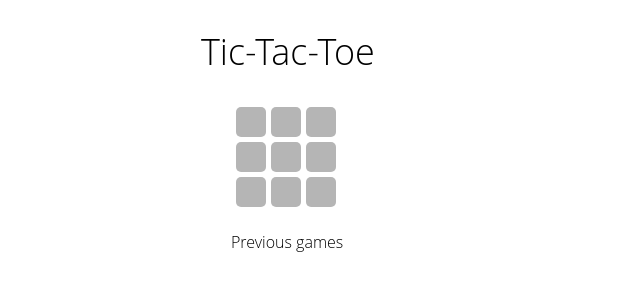
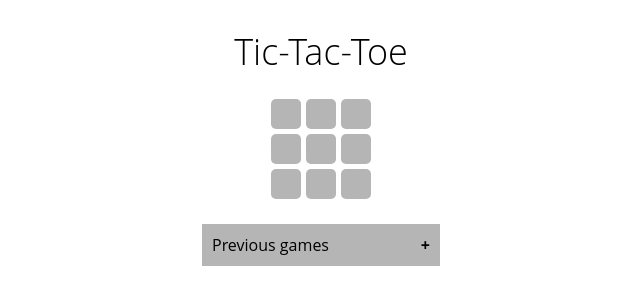
Before and after one commit to eatoncns/ttt_react, a React (Create React App) app: page / in a window 1280 px wide. Shown: the top 304 px of the page, without its empty margins (319-959 px from the left). Built offline with nearby package versions, Linux system fonts and the light colour scheme; the HTML template or start-up script is replaced by a standard one.

Commit message:
Update styling to center elements

```diff
--- a/src/components/Board.css
+++ b/src/components/Board.css
@@ -1,5 +1,6 @@
 .board {
-  margin-bottom: 22px;
+  width: 110px;
+  margin: 22px auto;
 }
 
 .row {
--- /dev/null
+++ b/src/components/History.css
@@ -0,0 +1,34 @@
+.Collapsible {
+  margin-top: 22px;
+}
+.Collapsible__trigger {
+  display: block;
+  font-weight: 400;
+  position: relative;
+  border: 1px solid white;
+  padding: 10px;
+  background: #b5b5b5;
+}
+
+.Collapsible__trigger.is-open, .Collapsible__trigger:hover {
+  background-color: #707070;
+}
+
+.Collapsible__trigger:after {
+  content: '\002B';
+  font-weight: bold;
+  position: absolute;
+  right: 10px;
+  top: 10px;
+  display: block;
+}
+
+.Collapsible__trigger.is-open:after {
+  content: "\2212";
+}
+
+.Collapsible__contentInner {
+  padding: 10px;
+  border: 1px solid $lightGrey;
+  border-top: 0;
+}
--- a/src/components/HistoryComponent.js
+++ b/src/components/HistoryComponent.js
@@ -1,5 +1,6 @@
 import React, { Component } from 'react';
 import Collapsible from 'react-collapsible';
+import './History.css';
 
 class HistoryComponent extends Component {
   render() {
--- /dev/null
+++ b/src/components/Result.css
@@ -0,0 +1,7 @@
+.result {
+  width: 150px;
+  margin: auto;
+}
+.result p {
+  text-align: center;
+}
--- a/src/components/Result.js
+++ b/src/components/Result.js
@@ -1,6 +1,7 @@
 import React from 'react';
 import PropTypes from 'prop-types';
 import { ResultLogic } from 'ttt/ResultLogic';
+import './Result.css';
 
 function Result(props) {
   if (!ResultLogic.isGameOver(props.marks))
@@ -12,7 +13,7 @@ function Result(props) {
     : ResultLogic.winningMark(props.marks) + " wins! Congrats!";
 
   return(
-    <div>
+    <div className="result">
       <p>{message}</p>
       <button className={"btn btn-default"} onClick={props.handleClick}>New Game</button>
     </div>
--- a/src/containers/BoardContainer.js
+++ b/src/containers/BoardContainer.js
@@ -15,9 +15,11 @@ class BoardContainer extends Component {
     const setMark = (index) => this.setState(BoardState.update(this.state, index));
     const resetBoard = () => this.setState(BoardState.init(this.props.dimension));
     return (
-      <div className="container">
-        <Board marks={ this.state.marks } handleClick={ setMark } />
-        <Result marks={ this.state.marks } handleClick={ resetBoard }/>
+      <div>
+        <div>
+          <Board marks={ this.state.marks } handleClick={ setMark } />
+          <Result marks={ this.state.marks } handleClick={ resetBoard }/>
+        </div>
         <HistoryComponent />
       </div>
     );
--- a/src/index.css
+++ b/src/index.css
@@ -91,6 +91,7 @@ h1, p {
 h1 {
   font-size: 36px;
   line-height: 44px;
+  text-align: center;
 }
 
 /*
```
